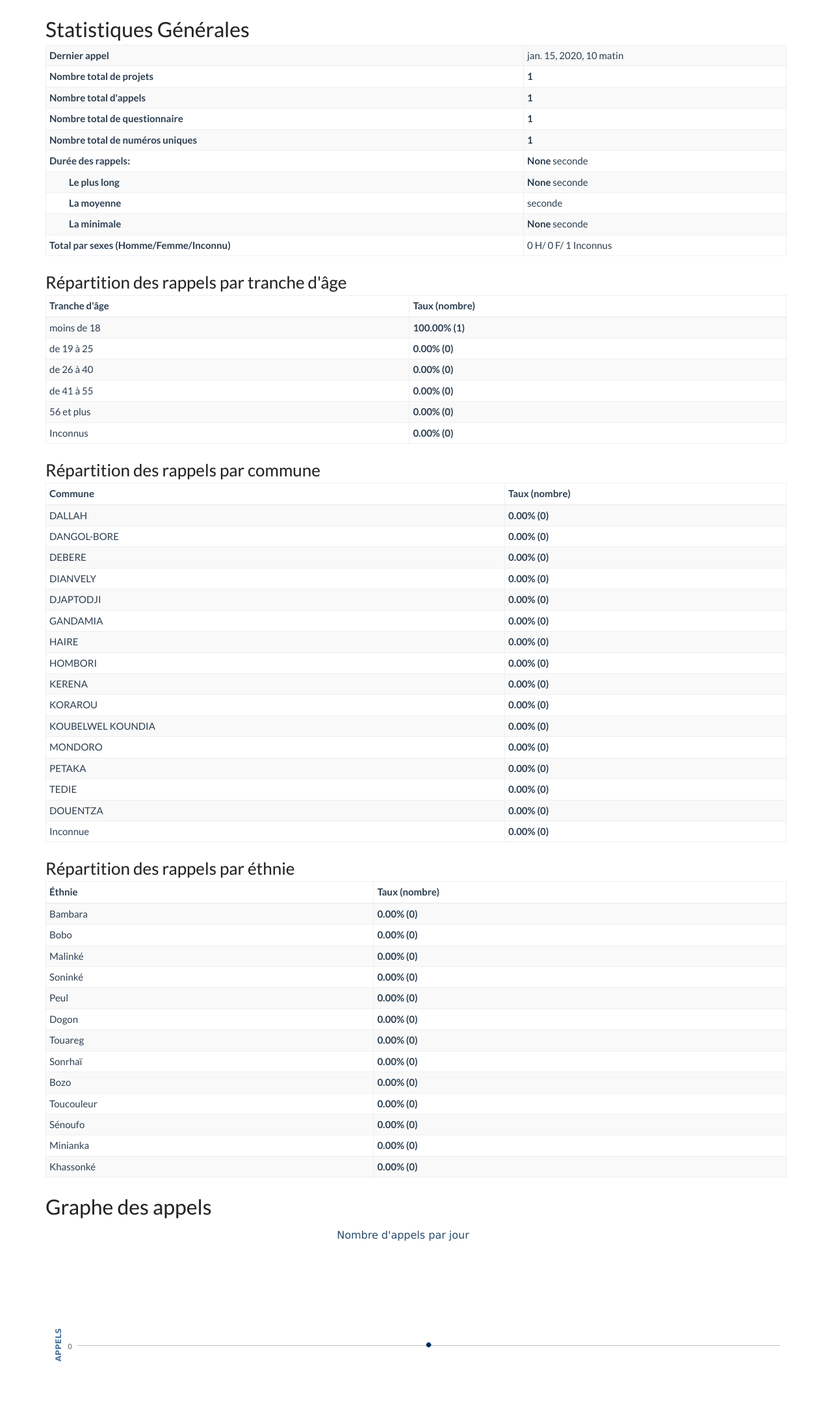
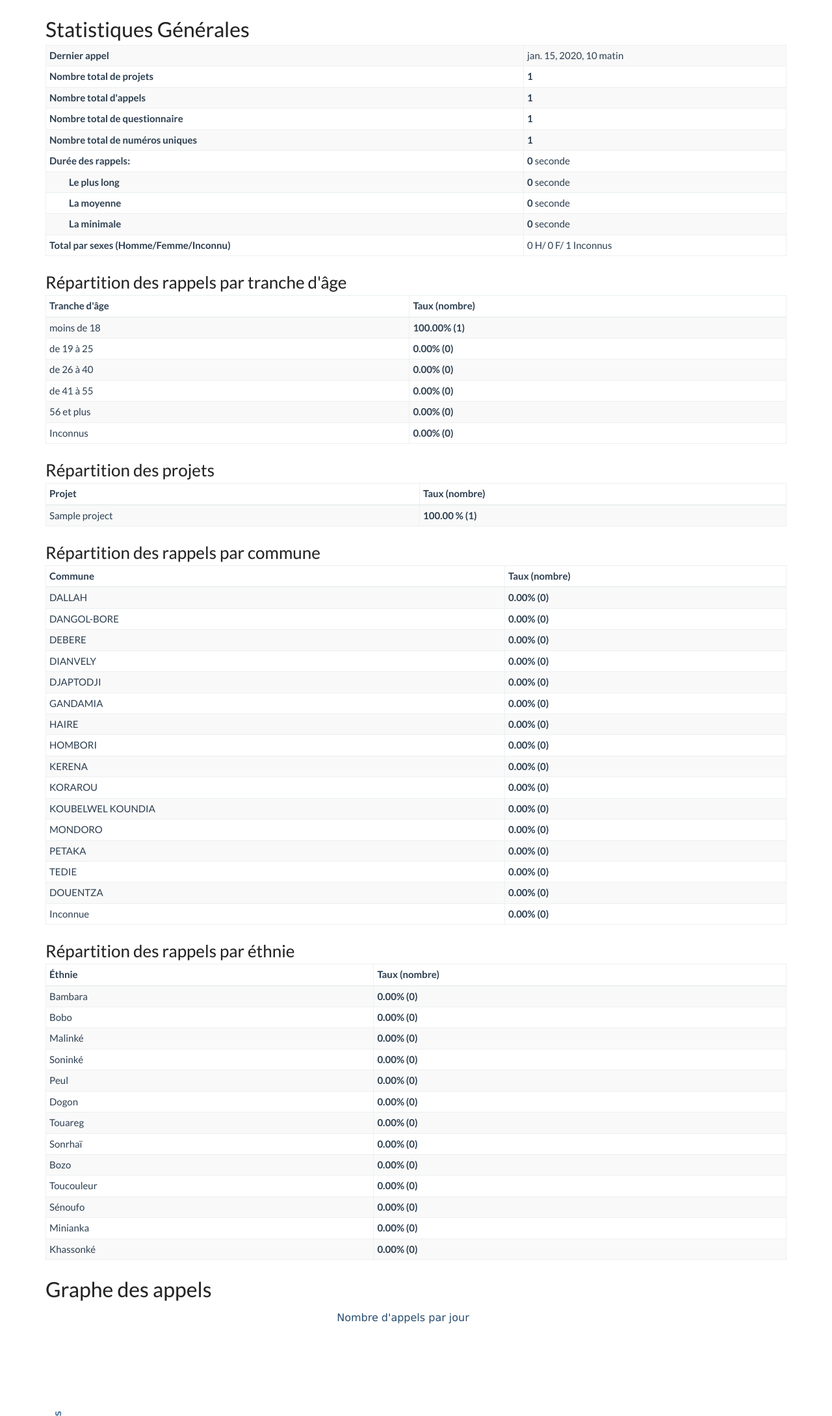
Before and after one commit to yeleman/douentza, a Django app: page /statistics/ in a window 1280 px wide. Shown: the part 62-2241 px from the top of the page at 65% size. Run offline with Django 3.2, Linux system fonts and the light colour scheme; a user stored in the database is signed in; data comes from the database, SQL or seed files in the repository; tables that the repository leaves empty hold one stand-in row (values such as "Sample post").

Commit message:
Ajout du statistique des projects

```diff
--- a/douentza/admin.py
+++ b/douentza/admin.py
@@ -56,7 +56,7 @@ class CustomUserAdmin(UserAdmin):
 class CustomHotlineRequest(admin.ModelAdmin):
     list_display = ("received_on", "operator", "identity", "event_type",
                     "sms_message", "created_on", "hotline_user",
-                    "status")
+                    "status", "project")
     list_filter = ("created_on", "event_type", "operator", "hotline_user")
 
 
--- a/douentza/templates/statistics.html
+++ b/douentza/templates/statistics.html
@@ -27,20 +27,20 @@
             </tr>
             <tr>
                 <th>Durée des rappels:</th>
-                <td><strong>{{ sum_duration.duration__sum }}</strong> seconde</td>
+                <td><strong>{% if sum_duration.duration__sum %} {{ sum_duration.duration__sum }} {% else %} 0 {% endif %}</strong> seconde</td>
             </tr>
 
             <tr>
                 <th class="ident">Le plus long</th>
-                <td><strong>{{ longest_duration.duration__max }}</strong> seconde</td>
+                <td><strong>{% if longest_duration.duration__max %} {{ longest_duration.duration__max }} {% else %} 0 {% endif %}</strong> seconde</td>
             </tr>
             <tr>
                 <th class="ident">La moyenne</th>
-                <td><strong>{{ average_duration.duration__avg|floatformat }}</strong> seconde</td>
+                <td><strong>{% if average_duration.duration__avg %} {{ average_duration.duration__avg|floatformat }} {% else %} 0 {% endif %}</strong> seconde</td>
             </tr>
             <tr>
                 <th class="ident">La minimale</th>
-                <td><strong>{{ short_duration.duration__min }}</strong> seconde</td>
+                <td><strong>{% if average_duration.duration__avg %} {{ short_duration.duration__min }} {% else %} 0 {% endif %}</strong> seconde</td>
             </tr>
             <tr>
                 <th>Total par sexes (Homme/Femme/Inconnu)</th>
@@ -49,7 +49,8 @@
         </tbody>
     </table>
 
-    {% include "stats_per_age.html" %}
+    {% include "status_per_age.html" %}
+    {% include "status_per_project.html" %}
     {% include "status_commune_table.html" %}
     {% include "status_ethinicity_table.html" %}
 
--- /dev/null
+++ b/douentza/templates/status_per_project.html
@@ -0,0 +1,19 @@
+{% load douentza %}
+{% if hotlinerequest_project_count %}
+<h3>Répartition des projets</h3>
+<table class="table table-condensed table-hover table-bordered table-striped table-info">
+    <thead>
+        <tr>
+            <th class="span2">Projet</th>
+            <th class="span2">Taux (nombre)</th>
+        </tr>
+    </thead>
+    <tbody>
+        {% for name_project, count, percent in hotlinerequest_project_count %}
+        <tr><td>{{ name_project }}</td>
+            <td><strong>{{percent|floatformat:2}} % ({{ count }}) </strong></td>
+        </tr>
+        {% endfor %}
+    </tbody>
+</table>
+{% endif %}
--- a/douentza/views/statistics.py
+++ b/douentza/views/statistics.py
@@ -46,32 +46,40 @@ def get_event_responses_counts():
 
 def get_statistics_dict():
     context = {}
+
+    hotlinerequest = HotlineRequest.objects
+
     try:
-        last_event = HotlineRequest.objects.latest('received_on')
+        last_event = hotlinerequest.latest('received_on')
     except HotlineRequest.DoesNotExist:
         last_event = []
 
-    nb_total_events = HotlineRequest.objects.count()
-    nb_projects = Project.objects.count()
+    nb_total_events = hotlinerequest.count()
     nb_survey = Survey.objects.count()
-    nb_unique_number = HotlineRequest.objects.values('identity').distinct().count()
+    projects = Project.objects.all()
+    nb_projects = projects.count()
 
-    sex_unknown = HotlineRequest.objects.filter(sex=HotlineRequest.SEX_UNKNOWN).count()
-    sex_male = HotlineRequest.objects.filter(sex=HotlineRequest.SEX_MALE).count()
-    sex_female = HotlineRequest.objects.filter(sex=HotlineRequest.SEX_FEMALE).count()
+    nb_unique_number = hotlinerequest.values('identity').distinct().count()
 
-    unknown_location_count = HotlineRequest.objects.filter(location=None).count()
-    total = HotlineRequest.objects.all().count()
+    sex_unknown = hotlinerequest.filter(sex=HotlineRequest.SEX_UNKNOWN).count()
+    sex_male = hotlinerequest.filter(sex=HotlineRequest.SEX_MALE).count()
+    sex_female = hotlinerequest.filter(sex=HotlineRequest.SEX_FEMALE).count()
 
-    unknown_location_percent = percent_calculation(unknown_location_count, total)
-    unknown_age = HotlineRequest.objects.filter(age=None).count()
-    unknown_age_percent = percent_calculation(unknown_age, total)
+    unknown_location_count = hotlinerequest.filter(location=None).count()
+    unknown_location_percent = percent_calculation(unknown_location_count, nb_total_events)
+    unknown_age = hotlinerequest.filter(age=None).count()
+    unknown_age_percent = percent_calculation(unknown_age, nb_total_events)
 
-    handled_hotline_request = HotlineRequest.objects.filter(status=HotlineRequest.STATUS_HANDLED)
+    handled_hotline_request = hotlinerequest.filter(status=HotlineRequest.STATUS_HANDLED)
     sum_duration = handled_hotline_request.aggregate(Sum("duration"))
     average_duration = handled_hotline_request.aggregate(Avg("duration"))
     longest_duration = handled_hotline_request.aggregate(Max("duration"))
     short_duration = handled_hotline_request.aggregate(Min("duration"))
+
+    hotlinerequest_project_count = [(project.name,
+                                     hotlinerequest.filter(project=project).count(),
+                                     percent_calculation(hotlinerequest.filter(project=project).count(), nb_projects))
+                                     for project in projects]
 
     under_18 = stats_per_age(0, 18)
     stats_19_25 = stats_per_age(19, 25)
@@ -97,6 +105,7 @@ def get_statistics_dict():
                     'longest_duration': longest_duration,
                     'short_duration': short_duration,
                     'unknown_age_percent': unknown_age_percent,
+                    'hotlinerequest_project_count': hotlinerequest_project_count,
                     'sum_duration': sum_duration,
                     'nb_ethinicity_requests': [ethinicity_requests(ethinicity)
                                                for ethinicity in Ethnicity.objects.all()],
```
Also changed, not shown: douentza/templates/status_per_age.html (renamed from douentza/templates/stats_per_age.html).
